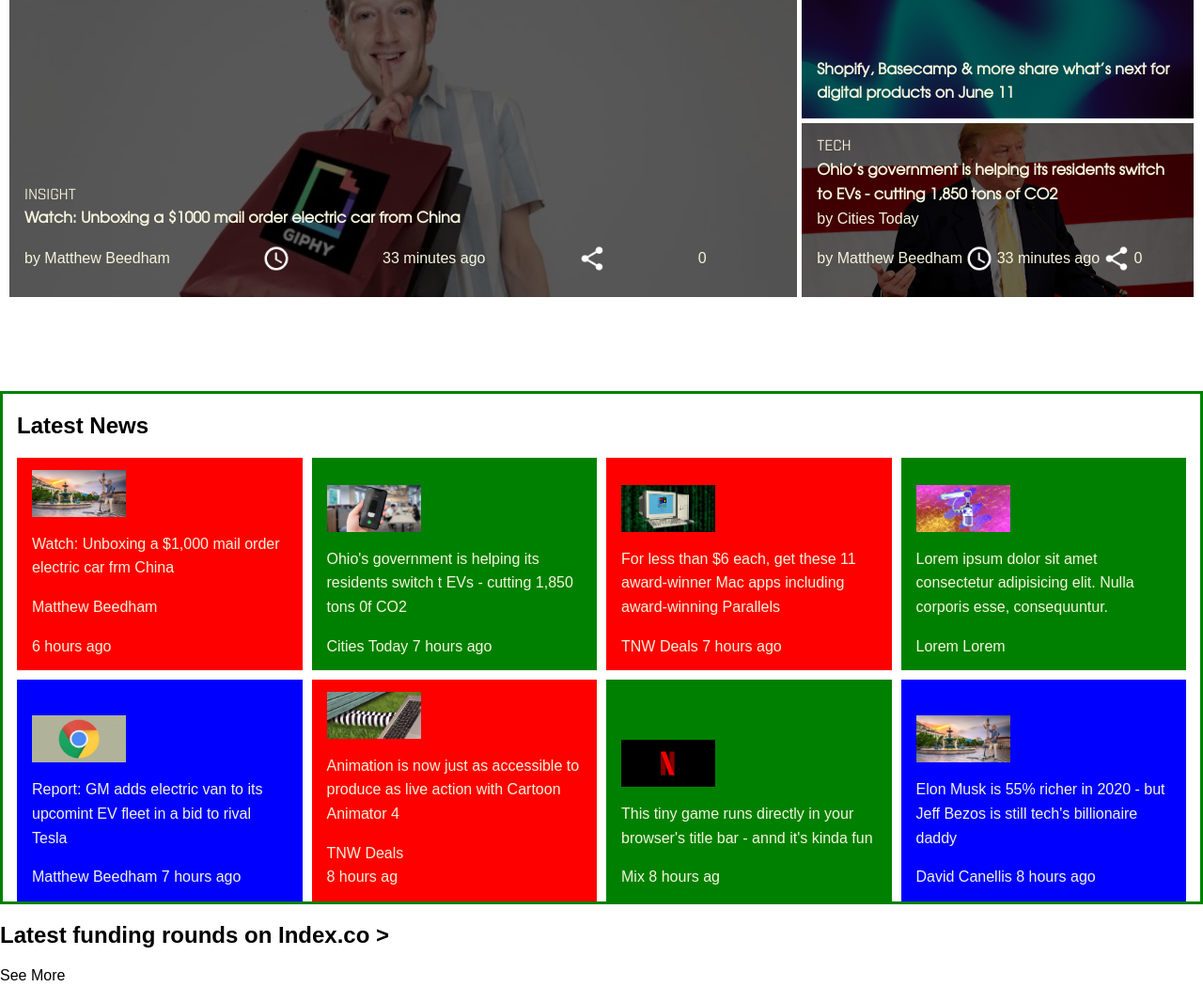
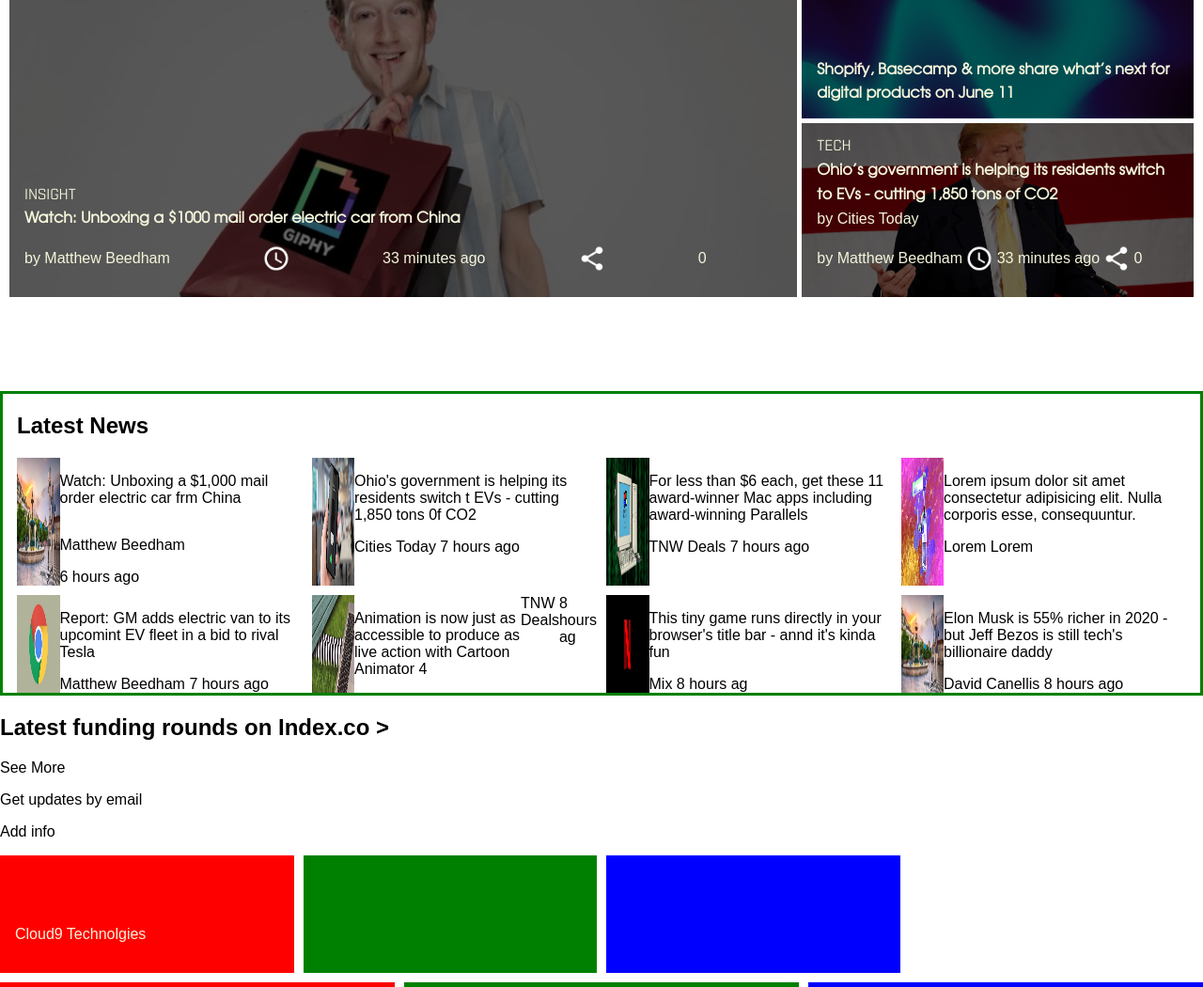
Before and after one commit to KelynPNjeri/TNW-Clone, a website: page index.html in a window 1280 px wide. Shown: the top 1050 px of the page at 94% size. Drawn offline with Linux system fonts and the light colour scheme.

Commit message:
Style latest news

```diff
--- a/assets/css/style.css
+++ b/assets/css/style.css
@@ -80,7 +80,6 @@
   color: beige;
   font-family: Avalon;
   font-weight: 800;
-  fnt
 }
 .news-topic {
   text-transform: uppercase;
@@ -110,6 +109,22 @@
   grid-template-columns: auto;
   row-gap: 10px;
 }
+.card > img {
+  width: 15%;
+
+}
+.card {
+  display: flex;
+  flex-flow: row nowrap;
+  justify-content: space-evenly;
+}
+.card > div {
+  display: flex;
+  flex-flow: column nowrap;
+  justify-content: flex-start;
+  align-items: flex-start;
+}
+
 
 #topics,
 #latest-deals {
--- a/index.html
+++ b/index.html
@@ -76,7 +76,7 @@
       <section id="latest-news">
         <h2>Latest News</h2>
         <div class="grid-parent">
-          <div class="box red card">
+          <div class="card">
             <img src="./assets/images/news-item-1.jpg" alt="News Item" />
             <div>
               <p>
@@ -88,7 +88,7 @@
               </div>
             </div>
           </div>
-          <div class="box green card">
+          <div class="card">
             <img src="./assets/images/news-item-2.jpg" alt="News Item" />
             <div>
               <p>
@@ -101,7 +101,7 @@
               </div>
             </div>
           </div>
-          <div class="box red card">
+          <div class="card">
             <img src="./assets/images/news-item-3.png" alt="News Item" />
             <div>
               <p>
@@ -114,7 +114,7 @@
               </div>
             </div>
           </div>
-          <div class="box green card">
+          <div class="card">
             <img src="./assets/images/news-item-4.png" alt="News Item" />
             <div>
               <p>
@@ -127,7 +127,7 @@
               </div>
             </div>
           </div>
-          <div class="box blue card">
+          <div class="card">
             <img src="./assets/images/news-item-5.jpg" alt="News Item" />
             <div>
               <p>
@@ -140,7 +140,7 @@
               </div>
             </div>
           </div>
-          <div class="box red card">
+          <div class="card">
             <img src="./assets/images/news-item-6.png" alt="News Item" />
             <div>
               <div class="details"></div>
@@ -153,7 +153,7 @@
             <span>TNW Deals</span>
             <span>8 hours ag</span>
           </div>
-          <div class="box green card">
+          <div class="card">
             <img src="./assets/images/news-item-7.jpg" alt="News Item" />
             <div>
               <p>
@@ -166,7 +166,7 @@
               </div>
             </div>
           </div>
-          <div class="box blue card">
+          <div class="card">
             <img src="./assets/images/news-item-1.jpg" alt="News Item" />
             <div>
               <p>
```
